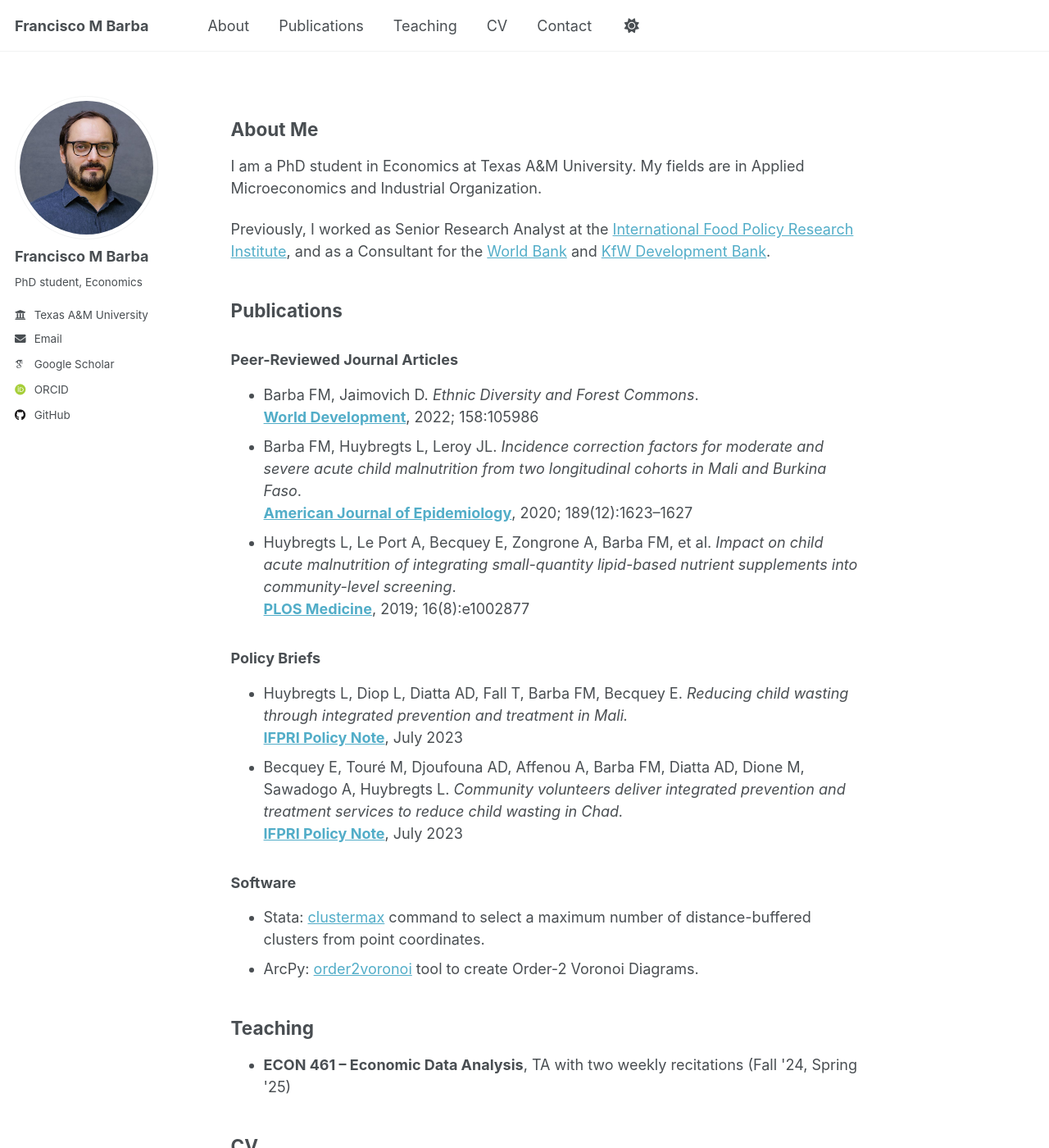
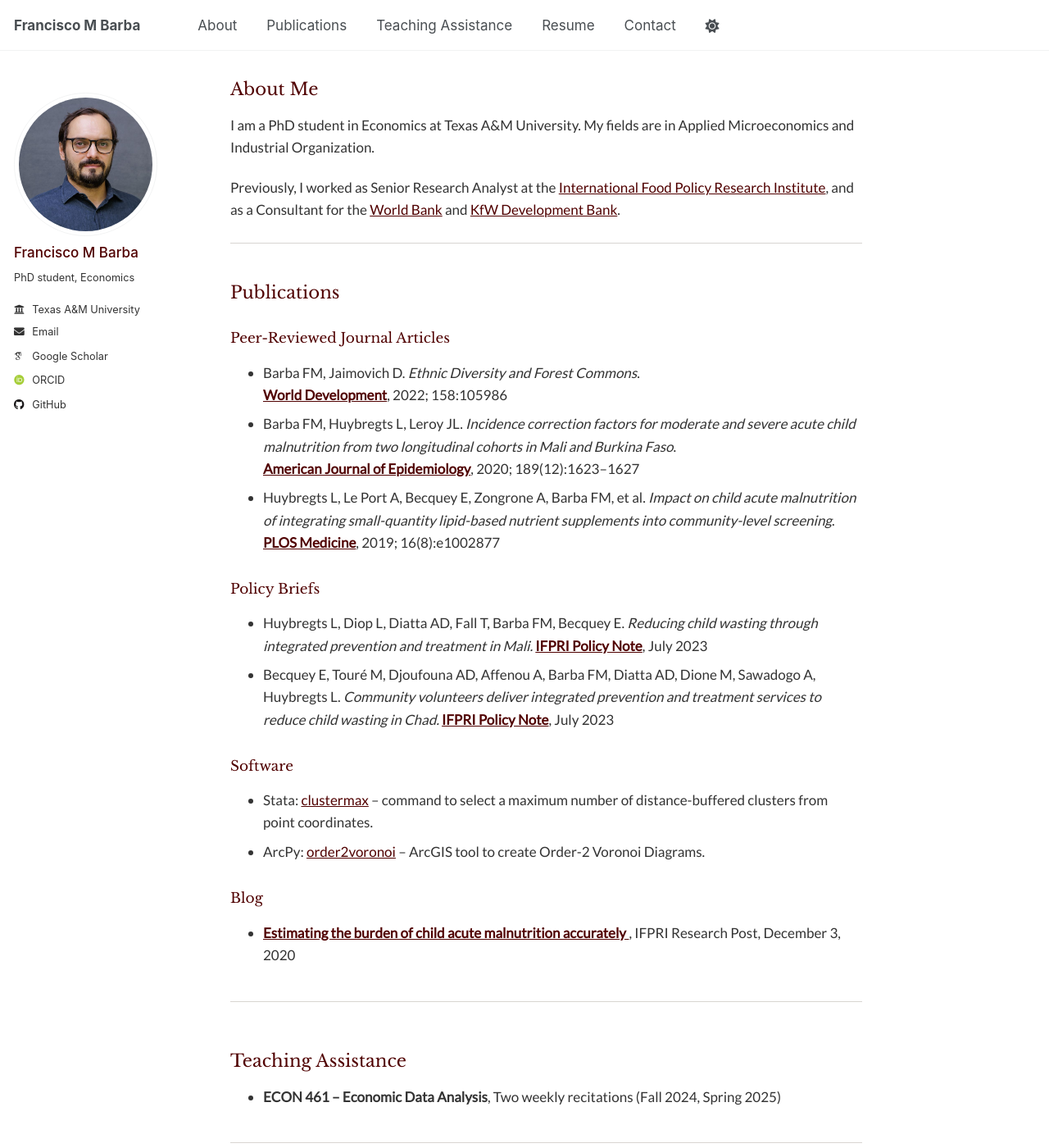
Before and after one commit to FMBarba/fmbarba.github.io, a Jekyll site: the page built from index.md, in a window 1280 px wide and 1400 px high. Shown: the whole window at 82% size. Built offline with Jekyll 4.4.1, drawn with Linux system fonts in a browser that asks for light colours; some web fonts are replaced; some of the changed text lies outside the part shown.

Commit message:
Lots of edits

```diff
--- a/_data/navigation.yml
+++ b/_data/navigation.yml
@@ -14,11 +14,11 @@ main:
 - title: "Publications"
   url: "#publications"
 
-- title: "Teaching"
+- title: "Teaching Assistance"
   url: "#teaching"
 
-- title: "CV"
-  url: "/files/Francisco_Barba_Resume_May_2025.pdf"
+- title: "Resume"
+  url: "#cv"
 
 - title: "Contact"
   url: "#contact"
--- a/_includes/head/custom.html
+++ b/_includes/head/custom.html
@@ -1,6 +1,8 @@
 {% include base_path %}
 
 <!-- start custom head snippets -->
+<!-- Google Fonts: Lato (body) & Merriweather (headers) -->
+<link href="https://fonts.googleapis.com/css2?family=Lato&family=Libre+Baskerville&display=swap" rel="stylesheet">
 
 <!-- Favicon: FMB Custom Logo -->
 <link rel="apple-touch-icon" sizes="180x180" href="{{ base_path }}/images/apple-touch-icon.png">
@@ -20,4 +22,5 @@
 <script src="https://cdnjs.cloudflare.com/polyfill/v3/polyfill.min.js?features=es6"></script>
 <script id="MathJax-script" async src="https://cdn.jsdelivr.net/npm/mathjax@3/es5/tex-mml-chtml.js"></script>
 
+<script src="{{ base_path }}/assets/js/scrollspy.js"></script>
 <!-- end custom head snippets -->
--- a/_sass/custom.scss
+++ b/_sass/custom.scss
@@ -1,16 +1,105 @@
-ul.no-bullets {
-  list-style-type: none;
-  padding-left: 1.5em; /* restores indentation */
+/* -------------------------------------------------------------------
+ * Custom link color: Texas A&M Maroon (site-wide)
+ * ------------------------------------------------------------------- */
+a {
+  color: #500000;
+
+  &:hover,
+  &:focus {
+    color: #7b0000; /* optional hover variant */
+  }
 }
 
-ul.no-bullets li {
-  position: relative;
-  margin-bottom: 1em;
+/* -------------------------------------------------------------------
+ * Clean link styling inside lists (optional, not scoped to .no-bullets)
+ * ------------------------------------------------------------------- */
+li i {
+  margin-right: 0.5em; /* simple, clean icon spacing */
 }
 
-ul.no-bullets li i {
-  position: absolute;
-  left: 0;
-  top: 0.2em; /* aligns vertically */
-  color: #444;
+h2, h3 {
+  color: #500000;
+  font-weight: 600;
 }
+
+/* -------------------------------------------------------------------
+ * Section styling: soft divider and vertical spacing
+ * ------------------------------------------------------------------- */
+
+
+/* Optional: Background box styling for highlights */
+.contact-info {
+  background-color: #f5f2eb; /* light beige */
+  padding: 1em;
+  border-radius: 6px;
+}
+
+#about {
+  padding-top: 0;
+  margin-top: -2.5em; /* fine-tune upward shift */
+  padding-bottom: 0.25em;
+}
+
+
+section {
+  padding: 1em 0 1.5em;
+  border-bottom: 1px solid #d8d5d1; /* restore the soft divider line */
+}
+
+#publications {
+  padding-top: 0.25em;
+}
+
+.site-title,
+.masthead__menu a.active {
+  color:#500000;
+  font-family: "Lato", sans-serif;
+  font-weight: 600;
+  border-bottom: 2px solid #500000;
+}
+
+/* -------------------------------------------------------------------
+ * Typography refinement
+ * ------------------------------------------------------------------- */
+body {
+  font-family: "Lato", sans-serif;
+  font-size: 17px;
+  color: #333;
+  line-height: 1.6;
+}
+
+h1, h2, h3 {
+  font-family: "Libre Baskerville", serif;
+  font-weight: 550;
+}
+
+a:hover {
+  text-decoration: none;
+  border-bottom: 1px solid #500000;
+}
+
+.visible-links a.active {
+  color: #500000 !important;
+  font-weight: 600 !important;
+  border-bottom: 2px solid #500000 !important;
+}
+
+/* -------------------------------------------------------------------
+ * OLD: Legacy styling for icon lists with no bullets — now unused
+ * ------------------------------------------------------------------- */
+// ul.no-bullets {
+//   list-style-type: none;
+//   padding-left: 1.5em; /* restores indentation */
+// }
+
+// ul.no-bullets li {
+//   position: relative;
+//   margin-bottom: 1em;
+// }
+
+// ul.no-bullets li i {
+//   position: absolute;
+//   left: 0;
+//   top: 0.2em; /* aligns vertically */
+//   color: #444;
+// }
--- /dev/null
+++ b/assets/js/scrollspy.js
@@ -0,0 +1,27 @@
+document.addEventListener("DOMContentLoaded", function () {
+  const sections = document.querySelectorAll("section[id]");
+  const navLinks = document.querySelectorAll("a[href^='#']");
+
+  function activateLink() {
+    let current = "";
+
+    sections.forEach((section) => {
+      const sectionTop = section.offsetTop;
+      const sectionHeight = section.offsetHeight;
+      if (window.scrollY >= sectionTop - 100) {
+        current = section.getAttribute("id");
+      }
+    });
+
+    navLinks.forEach((link) => {
+      link.classList.remove("active");
+      const linkHash = new URL(link.href).hash;
+      if (linkHash === `#${current}`) {
+        console.log("Activating link:", linkHash);
+        link.classList.add("active");
+      }
+    });
+  }
+
+  window.addEventListener("scroll", activateLink);
+});
--- a/index.md
+++ b/index.md
@@ -2,7 +2,6 @@
 layout: home
 author_profile: true
 ---
-
 
 <section id="about">
 <h2>About Me</h2>
@@ -27,19 +26,19 @@ and
     <li>
       Barba FM, Jaimovich D. <em>Ethnic Diversity and Forest Commons</em>.<br>
       <div class="journal-info">
-        <strong><a href="https://doi.org/10.1016/j.worlddev.2022.105986">World Development</a></strong>, 2022; 158:105986
+        <strong><a href="https://doi.org/10.1016/j.worlddev.2022.105986" target="_blank" rel="noopener noreferrer">World Development</a></strong>, 2022; 158:105986
       </div>
     </li>
     <li>
       Barba FM, Huybregts L, Leroy JL. <em>Incidence correction factors for moderate and severe acute child malnutrition from two longitudinal cohorts in Mali and Burkina Faso</em>.<br>
       <div class="journal-info">
-        <strong><a href="https://doi.org/10.1093/aje/kwaa139">American Journal of Epidemiology</a></strong>, 2020; 189(12):1623–1627
+        <strong><a href="https://doi.org/10.1093/aje/kwaa139" target="_blank" rel="noopener noreferrer">American Journal of Epidemiology</a></strong>, 2020; 189(12):1623–1627
       </div>
     </li>
     <li>
       Huybregts L, Le Port A, Becquey E, Zongrone A, Barba FM, et al. <em>Impact on child acute malnutrition of integrating small-quantity lipid-based nutrient supplements into community-level screening</em>.<br>
       <div class="journal-info">
-        <strong><a href="https://doi.org/10.1371/journal.pmed.1002892">PLOS Medicine</a></strong>, 2019; 16(8):e1002877
+        <strong><a href="https://doi.org/10.1371/journal.pmed.1002892" target="_blank" rel="noopener noreferrer">PLOS Medicine</a></strong>, 2019; 16(8):e1002877
       </div>
     </li>
   </ul>
@@ -49,48 +48,58 @@ and
     <li>
       Huybregts L, Diop L, Diatta AD, Fall T, Barba FM, Becquey E.
       <em>Reducing child wasting through integrated prevention and treatment in Mali.</em>
-      <div class="journal-info">
-        <strong><a href="https://hdl.handle.net/10568/139052">IFPRI Policy Note</a></strong>, July 2023
-      </div>
+      <strong><a href="https://hdl.handle.net/10568/139052" target="_blank" rel="noopener noreferrer">IFPRI Policy Note</a></strong>, July 2023
     </li>
     <li>
       Becquey E, Touré M, Djoufouna AD, Affenou A, Barba FM, Diatta AD, Dione M, Sawadogo A, Huybregts L.
       <em>Community volunteers deliver integrated prevention and treatment services to reduce child wasting in Chad.</em>
-      <div class="journal-info">
-        <strong><a href="https://hdl.handle.net/10568/138983">IFPRI Policy Note</a></strong>, July 2023
-      </div>
+      <strong><a href="https://hdl.handle.net/10568/138983" target="_blank" rel="noopener noreferrer">IFPRI Policy Note</a></strong>, July 2023
+    </li>
+  </ul>
+
+  <h3>Software</h3>
+  <ul>
+    <li>Stata: <a href="https://github.com/FMBarba/clustermax" target="_blank" rel="noopener noreferrer">clustermax</a> – command to select a maximum number of distance-buffered clusters from point coordinates.</li>
+    <li>ArcPy: <a href="https://github.com/FMBarba/order2voronoi" target="_blank" rel="noopener noreferrer">order2voronoi</a> – ArcGIS tool to create Order-2 Voronoi Diagrams.</li>
+  </ul>
+
+  <h3>Blog</h3>
+  <ul>
+    <li>
+      <strong>
+        <a href="https://www.ifpri.org/blog/estimating-burden-child-acute-malnutrition-accurately" target="_blank" rel="noopener noreferrer">
+          Estimating the burden of child acute malnutrition accurately
+        </a>
+      </strong>, IFPRI Research Post, December 3, 2020
     </li>
   </ul>
 </section>
 
-
-  <h3>Software</h3>
+<section id="teaching">
+  <h2>Teaching Assistance</h2>
   <ul>
-    <li>Stata: <a href="https://github.com/FMBarba/clustermax">clustermax</a> command to select a maximum number of distance-buffered clusters from point coordinates.</li>
-    <li>ArcPy: <a href="https://github.com/FMBarba/order2voronoi">order2voronoi</a> tool to create Order-2 Voronoi Diagrams.</li>
-  </ul>
-
-
-<section id="teaching">
-  <h2>Teaching</h2>
-  <ul>
-    <li><strong>ECON 461 – Economic Data Analysis</strong>, TA with two weekly recitations (Fall '24, Spring '25)</li>
+    <li><strong>ECON 461 – Economic Data Analysis</strong>, Two weekly recitations (Fall 2024, Spring 2025)</li>
   </ul>
 </section>
 
 <section id="cv">
-  <h2>CV</h2>
+  <h2>Resume</h2>
   <div class="contact-info">
-    <p><i class="fas fa-file-pdf"></i> <a href="/files/Francisco_Barba_Resume_May_2025.pdf" target="_blank">Download CV (PDF)</a></p>
+    <p><i class="fas fa-file-pdf"></i> <a href="/files/Francisco_Barba_Resume_May_2025.pdf" target="_blank" rel="noopener noreferrer">Download Resume (PDF)</a></p>
   </div>
 </section>
 
 <section id="contact">
   <h2>Contact</h2>
   <div class="contact-info">
-    <p><i class="fas fa-envelope"></i> f.barba@tamu.edu</p>
-    <p><i class="fas fa-map-marker-alt"></i> Department of Economics, Texas A&M University,<br>
+    <p><i class="fas fa-envelope"></i>  f.barba@tamu.edu</p>
+    <p><i class="fas fa-map-marker-alt"></i>  Department of Economics, Texas A&M University,<br>
       2935 Research Parkway, College Station, TX 77845</p>
-    <p><i class="fas fa-door-open"></i> Office: LASB 260</p>
+    <p><i class="fas fa-door-open"></i>  Office: LASB 260</p>
+    <p>
+      <a href="https://orcid.org/0000-0002-XXXX-XXXX" target="_blank" rel="noopener noreferrer">ORCID</a> |
+      <a href="https://github.com/FMBarba" target="_blank" rel="noopener noreferrer">GitHub</a> |
+      <a href="https://scholar.google.com/citations?user=XXXX" target="_blank" rel="noopener noreferrer">Google Scholar</a>
+    </p>
   </div>
 </section>
```
